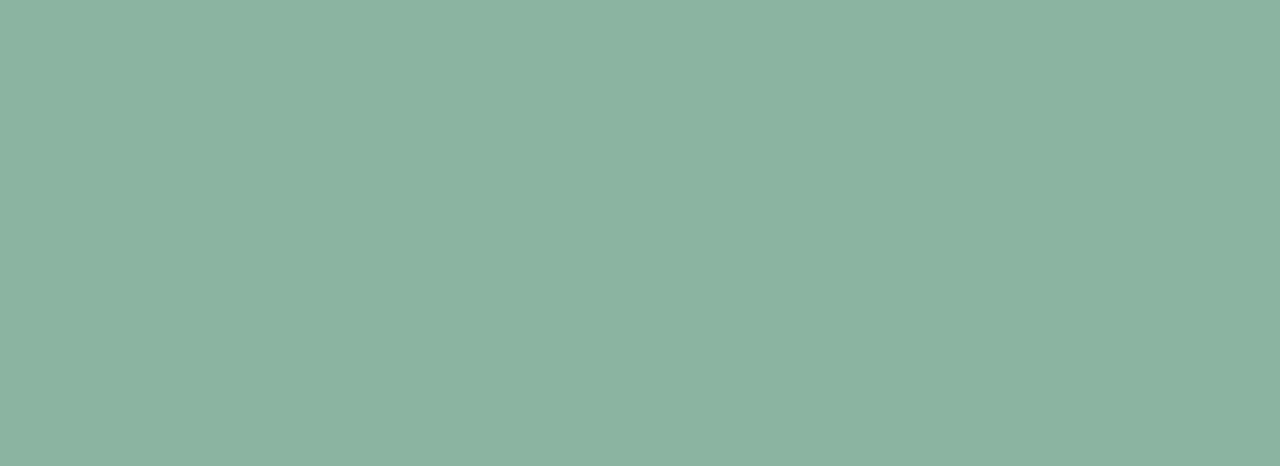
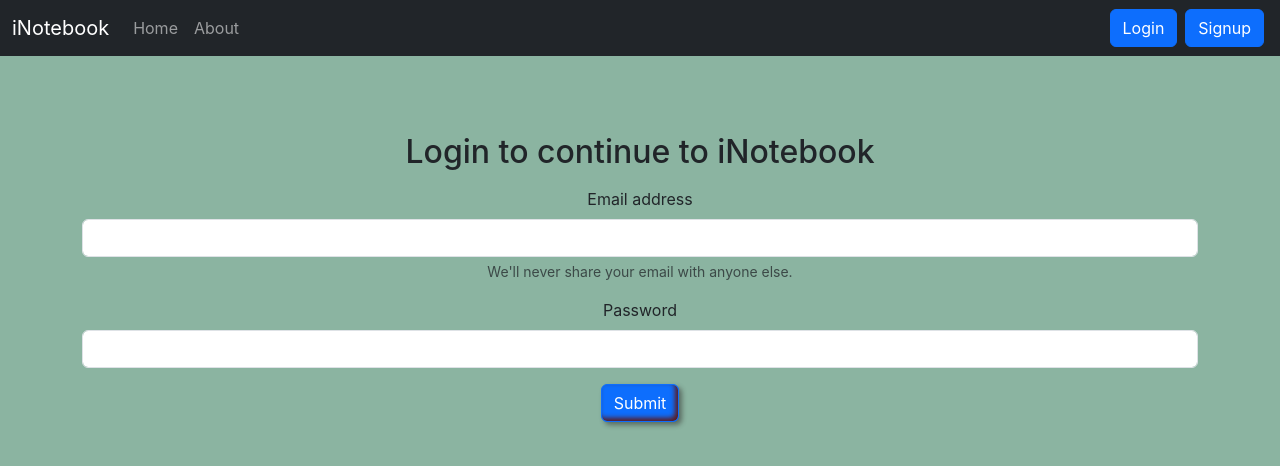
Before and after one commit to CodeWith45Sura/iNotebook, a React (Create React App) app in the folder Frontend/: page /login in a window 1280 px wide. Shown: the top 466 px of the page. Built offline with nearby package versions, Linux system fonts and the light colour scheme.

Commit message:
Update App.js

```diff
--- a/Frontend/src/App.js
+++ b/Frontend/src/App.js
@@ -25,15 +25,15 @@ function App() {
   return (
     <div className="App" >
       <NoteState>
-        <BrowserRouter basename="iNotebook">
+        <BrowserRouter basename="/" >
           <Navbar />
           <Alert alert={alert} />
           <div className="container my-5" >
             <Routes>
               <Route exact path="/" element={<Home  showAlert={showAlert}/>} />
-              <Route exact path="/About" element={<About />} />
-              <Route exact path="/login" element={<Login showAlert={showAlert} />} />
-              <Route exact path="/signup" element={<Signup showAlert={showAlert}/>} />
+              <Route  path="/About" element={<About />} />
+              <Route  path="/login" element={<Login showAlert={showAlert} />} />
+              <Route  path="/signup" element={<Signup showAlert={showAlert}/>} />
               <Route element={<NotFound/>}/>
             </Routes>
           </div>
```
